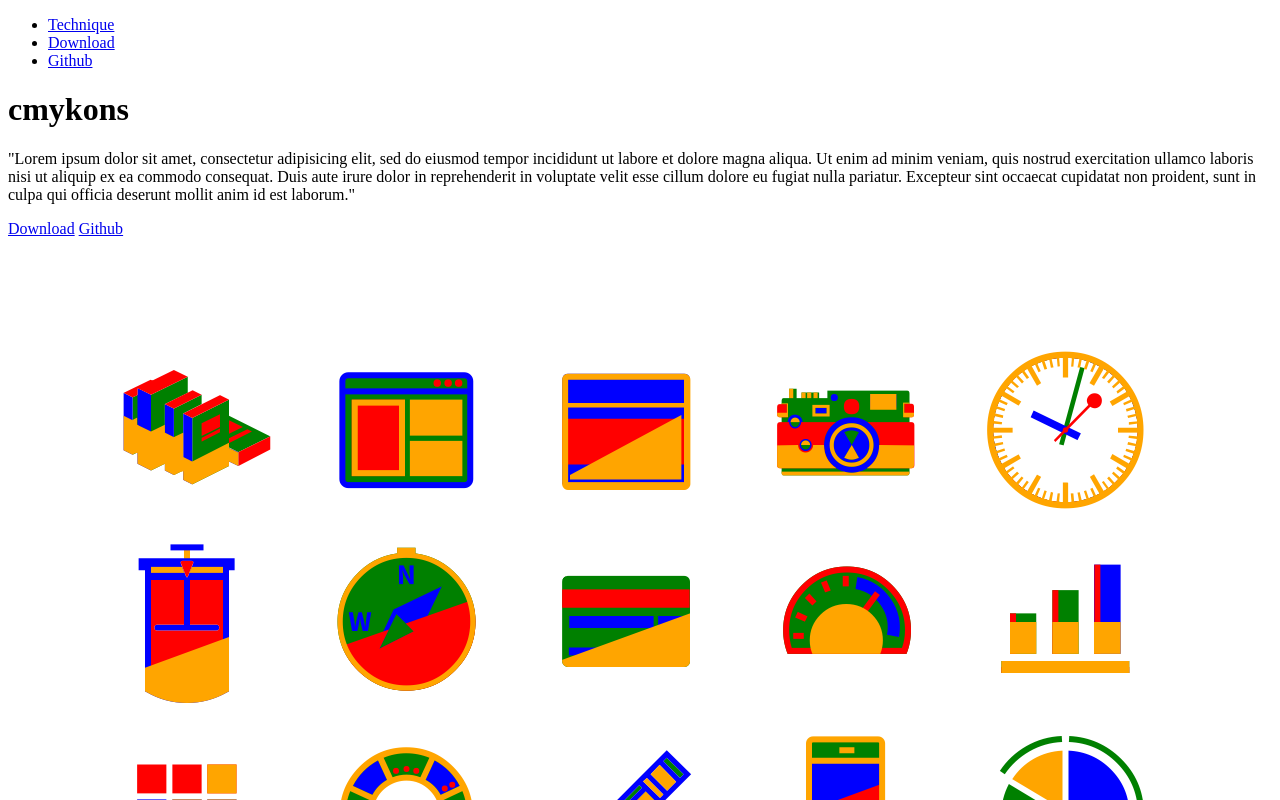
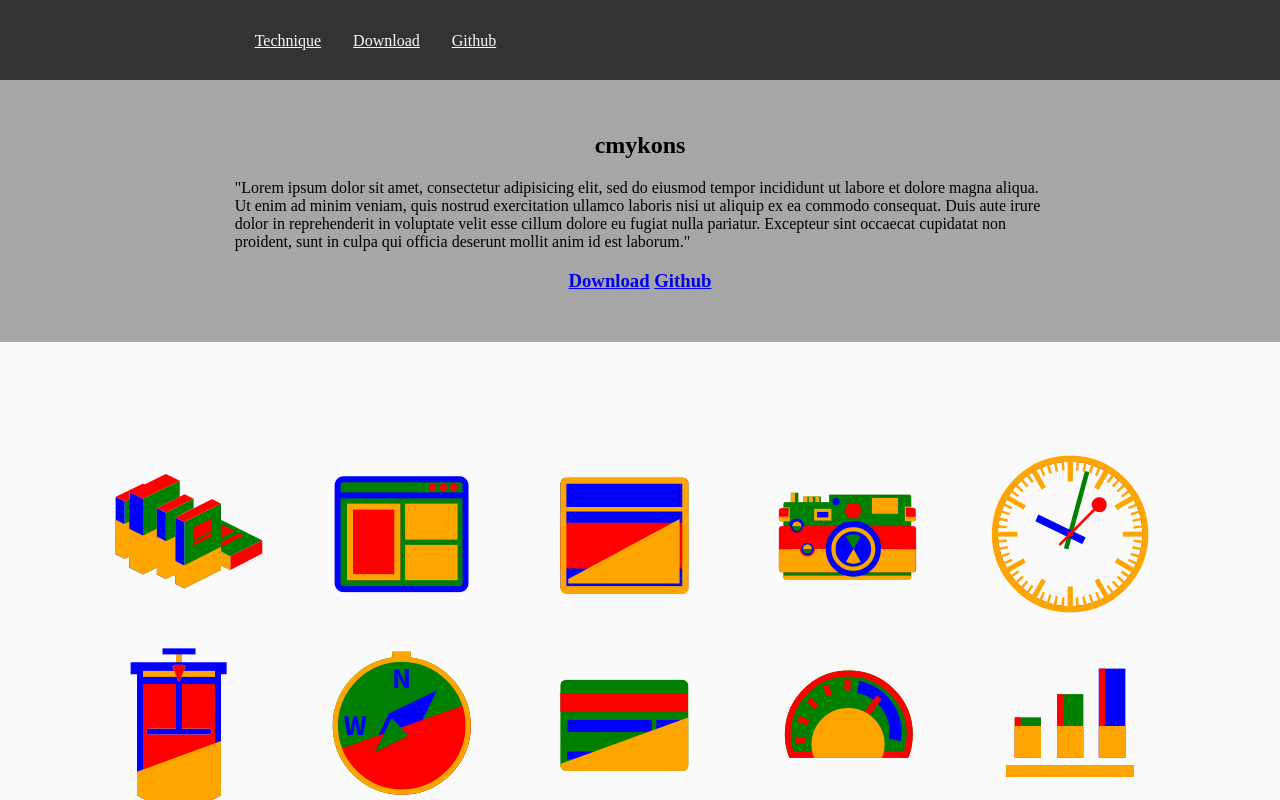
Before and after one commit to nikolaswise/cmykons, a plain HTML site: page index.html in a window 1280 px wide. Shown: the top 800 px of the page. Drawn offline with Linux system fonts and the light colour scheme.

Commit message:
basic page formatting

```diff
--- a/index.html
+++ b/index.html
@@ -6,6 +6,7 @@
 <link rel="stylesheet" href="format.css" />
 </head>
   <nav class="banner">
+    <div class="container">
       <ul class="inline">
         <li class="nav-item">
           <a href="/" class="nav-link">Technique</a>
@@ -17,13 +18,21 @@
           <a href="/" class="nav-link">Github</a>
         </li>
       </ul>
+    </div>
   </nav>
   <header class="introduction">
+    <div class="container">
+      <section class="content-area">
         <h1 class="title">cmykons</h1>
         <p class="description">"Lorem ipsum dolor sit amet, consectetur adipisicing elit, sed do eiusmod tempor incididunt ut labore et dolore magna aliqua. Ut enim ad minim veniam, quis nostrud exercitation ullamco laboris nisi ut aliquip ex ea commodo consequat. Duis aute irure dolor in reprehenderit in voluptate velit esse cillum dolore eu fugiat nulla pariatur. Excepteur sint occaecat cupidatat non proident, sunt in culpa qui officia deserunt mollit anim id est laborum."</p>
+        <h3>
           <a href="/" class="button download">Download</a>
           <a href="/" class="button github">Github</a>
+        </h3>
+      </section>
+    </div>
   </header>
+
   <main class="cmykons-demo">
     <div class="background-controller"></div>
     <div class="color-controller"></div>
@@ -52,6 +61,8 @@
     </div>
   </main>
   <section class="about" id="technique">
+    <div class="container">
+      <section class="content-area">
         <h2>Technique</h2>
         <pre>
           <code>
@@ -69,9 +80,15 @@ cmykons {
           </code>
         </pre>
       </section>
+    </div>
+  </section>
   <footer>
+    <div class="container">
+      <div class="content-area">
         <div class="collophon">
           <p class="credits">"Lorem ipsum dolor sit amet, consectetur adipisicing elit, sed do eiusmod tempor incididunt ut labore et dolore magna aliqua. Ut enim ad minim veniam, quis nostrud exercitation ullamco laboris nisi ut aliquip ex ea commodo consequat."</p>
+        </div>
+      </div>
     </div>
   </footer>
 </body>
--- a/lib/format.scss
+++ b/lib/format.scss
@@ -1,9 +1,3 @@
+@import 'format/reset';
 @import 'format/block-grid';
-
-.cmykon {
-  font-size: 12rem;
-}
-
-.cmykons-demo {
-  margin: 6rem;
-}
+@import 'format/layout';
--- /dev/null
+++ b/lib/format/_layout.scss
@@ -0,0 +1,118 @@
+// Config
+$container: 112rem;
+
+// Colors
+// Neutrals
+$white:                 hsl(0, 0, 100); //#FFFFFF
+$off-white:             hsl(0, 0, 98); //#F9F9F9
+$lightest-gray:         hsl(0, 0, 93); //#EDEDED
+$lighter-gray:          hsl(0, 0, 80); //#CCCCCC
+$light-gray:            hsl(0, 0, 65); //#A6A6A6
+$gray:                  hsl(0, 0, 50); //#808080
+$dark-gray:             hsl(0, 0, 35); //#595959
+$darker-gray:           hsl(0, 0, 20); //#333333
+$darkest-gray:          hsl(0, 0, 12); //#1F1F1F
+$off-black:             hsl(0, 0, 2);  //#050505
+$black:                 hsl(0, 0, 0);  //#000000
+
+// ┌─────────────────┐
+// │ SCALE:  MUSICAL │
+// └─────────────────┘
+$octave: 1/2;
+$major7th: 1/1.875;
+$minor7th: 1/1.778;
+$major6th: 1/1.667;
+$minor6th: 1/1.6;
+$fifth: 1/1.5;
+$dim5th: 1/1.414;
+$aug4th: 1/1.414;
+$fourth: 1/1.33;
+$major3rd: 1/1.25;
+$minor3rd: 1/1.2;
+$major2nd: 1/1.125;
+$minor2nd: 1/1.067;
+$unison: 1/1;
+
+// ┌─────────────────┐
+// │ PROPORTIONS     │
+// └─────────────────┘
+$proportion: $fifth;
+$tonal: $major6th;
+
+// ┌─────────────────┐
+// │ PER CENT        │
+// └─────────────────┘
+$width: $tonal*100%;
+$measure: $proportion*100%;
+$un-measure: (100%/$measure)*100%;
+$edge: (100%-$measure);
+$spine: $tonal*(100%-$measure);
+
+// Layout
+.container {
+  max-width: $container;
+  margin: auto;
+  padding: 0 2rem;
+}
+
+.content-area {
+  max-width: $measure;
+  margin: auto;
+  h1,
+  h2,
+  h3 {
+    text-align: center;
+  }
+}
+
+// Nav Banner
+.banner {
+  padding: 2rem 0 3rem 0;
+  background-color: $darker-gray;
+}
+
+.inline {
+  max-width: $measure;
+  margin: auto;
+  display: block;
+  list-style-type: none;
+  li {
+    margin-right: 2rem;
+    float: left;
+  }
+  a {
+    color: $off-white;
+  }
+}
+
+// Introduction
+.introduction {
+  padding: 2rem 0;
+  background-color: $light-gray;
+}
+
+// Main Demo Section
+.cmykon {
+  font-size: 12rem;
+}
+
+.cmykons-demo {
+  padding: 6rem;
+  background-color: $off-white;
+}
+
+// About the Project
+.about {
+  padding: 2rem 0;
+  background-color: $light-gray;
+}
+
+// Footer
+footer {
+  padding: 1rem 0;
+  background-color: $darker-gray;
+}
+
+.collophon {
+  color: $off-white;
+}
--- /dev/null
+++ b/lib/format/_reset.scss
@@ -0,0 +1,47 @@
+html {
+  overflow-y: scroll;
+  font-size: 100%;
+  -webkit-text-size-adjust: 100%;
+     -moz-text-size-adjust: 100%;
+      -ms-text-size-adjust: 100%;
+}
+
+body {
+  padding: 0;
+  margin: 0;
+}
+
+// Reset HTML 5 Elements ---------------------------------------------------------------
+
+article,
+aside,
+details,
+figcaption,
+figure,
+footer,
+header,
+hgroup,
+nav,
+section,
+summary {
+  display: block;
+}
+
+audio,
+canvas,
+video {
+  display: inline-block;
+}
+
+audio:not([controls]) {
+  display: none;
+  height: 0;
+}
+
+[hidden] {
+  display: none;
+}
+
+svg:not(:root) {
+  overflow: hidden;
+}
```
Also changed, not shown: format.css. Lines whose indentation alone changed are shown as unchanged.
